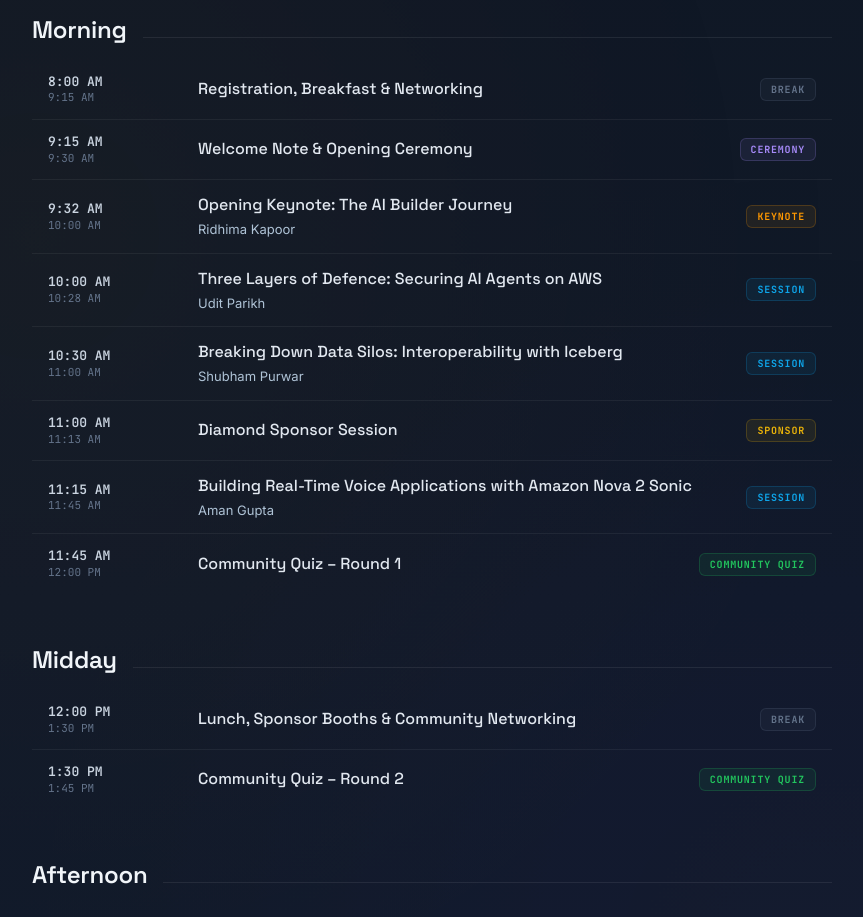
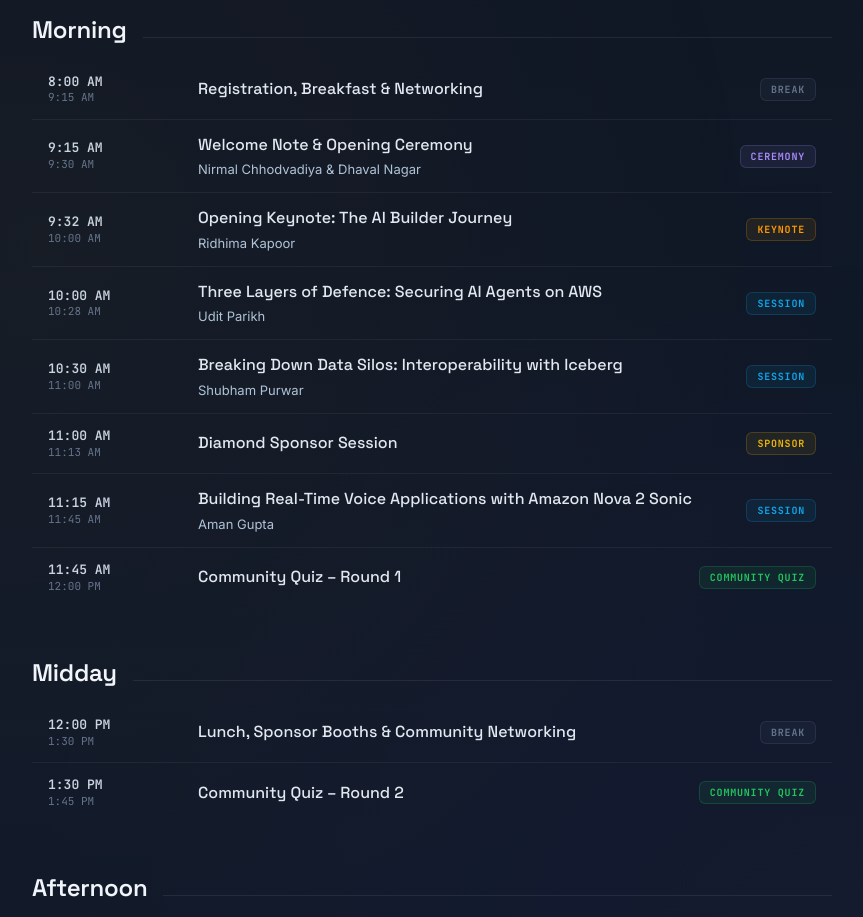
Before and after one commit to karanvaghela999/acd-surat, a Next.js app: page / in a window 1280 px wide. Shown: the part 6280-7197 px from the top of the page, without its empty margins (208-1071 px from the left). Built offline with nearby package versions, Linux system fonts and the light colour scheme.

Commit message:
content: add welcome note speakers to agenda

```diff
--- a/src/components/Agenda.tsx
+++ b/src/components/Agenda.tsx
@@ -17,7 +17,7 @@ const AGENDA_PERIODS = [
     label: "Morning",
     items: [
       { time: "8:00 AM", end: "9:15 AM", title: "Registration, Breakfast & Networking", type: "break" as const },
-      { time: "9:15 AM", end: "9:30 AM", title: "Welcome Note & Opening Ceremony", type: "main" as const },
+      { time: "9:15 AM", end: "9:30 AM", title: "Welcome Note & Opening Ceremony", speaker: "Nirmal Chhodvadiya & Dhaval Nagar", type: "main" as const },
       { time: "9:32 AM", end: "10:00 AM", title: "Opening Keynote: The AI Builder Journey", speaker: "Ridhima Kapoor", type: "keynote" as const },
       { time: "10:00 AM", end: "10:28 AM", title: "Three Layers of Defence: Securing AI Agents on AWS", speaker: "Udit Parikh", type: "session" as const },
       { time: "10:30 AM", end: "11:00 AM", title: "Breaking Down Data Silos: Interoperability with Iceberg", speaker: "Shubham Purwar", type: "session" as const },
```
